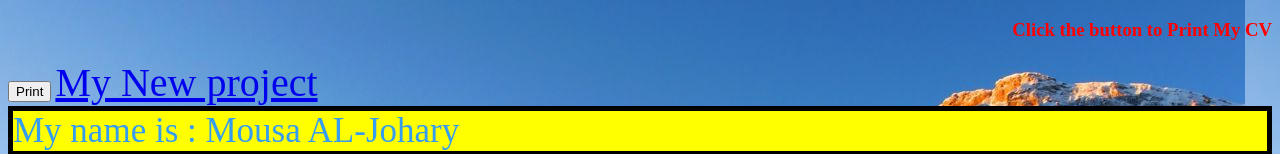
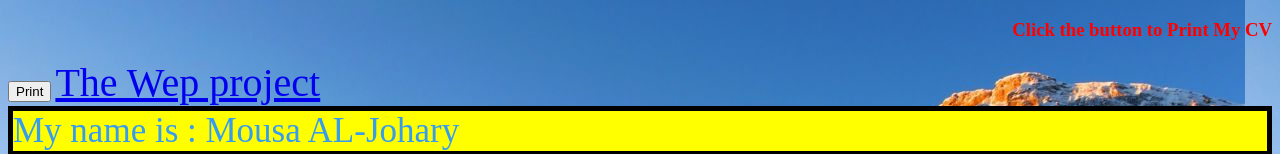
Before and after one commit to mousa85/m5, a plain HTML site: page index.html in a window 1280 px wide. Shown: the top 154 px of the page. Drawn offline with Linux system fonts and the light colour scheme.

Commit message:
Update index.html

```diff
--- a/index.html
+++ b/index.html
@@ -8,7 +8,7 @@
 	<h3 id="MYCV">Click the button to Print My CV
 </h3>
 <button id="MYCVBOTTUN" onclick="window.print()">Print</button>
-<a style="font-size: 40px; " href="https://mousa85.github.io/m8" target="_blank"> My New project </a>
+<a style="font-size: 40px; " href="https://mousa85.github.io/m8" target="_blank"> The Wep project </a>
 
 
 <body id = body>
```
